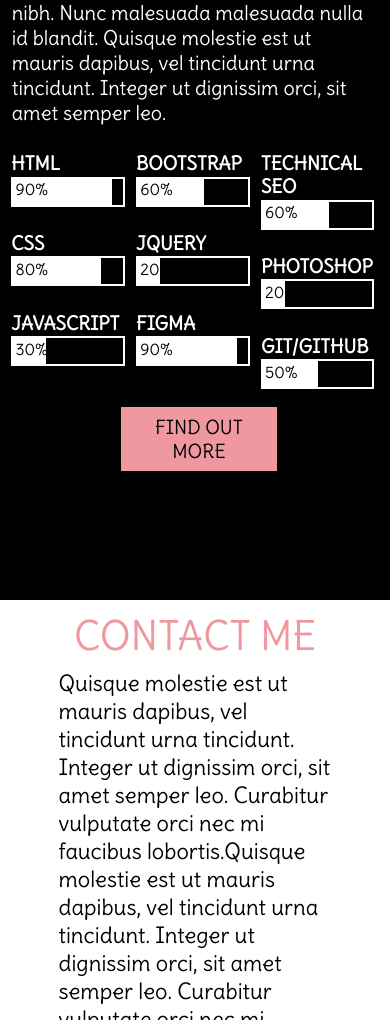
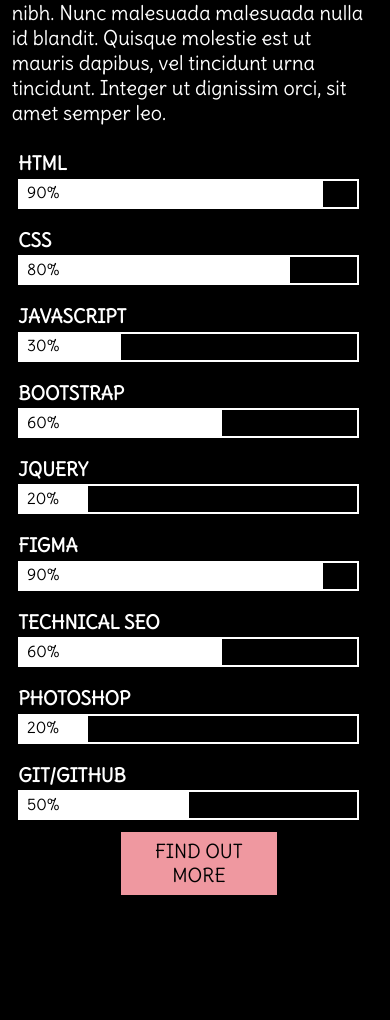
Before and after one commit to anishadosa27/anishadosa27.githhub.io, a plain HTML site: page index.html in a window 390 px wide. Shown: the part 2241-3261 px from the top of the page. Drawn offline with nearby package versions, Linux system fonts and the light colour scheme.

Commit message:
Update styles.css

```diff
--- a/styles.css
+++ b/styles.css
@@ -714,4 +714,17 @@ i.fa.fa-bars {
     margin-left: 31%;
 }
 
+  /*About*/
+  .col-1, .col-2, .col-3 {
+    width: 90%;
+  }
+
+  .skills li {
+    margin-bottom: 0;
 }
+
+  .about-me-section {
+    height: 232vh;
+}
+
+}
```
